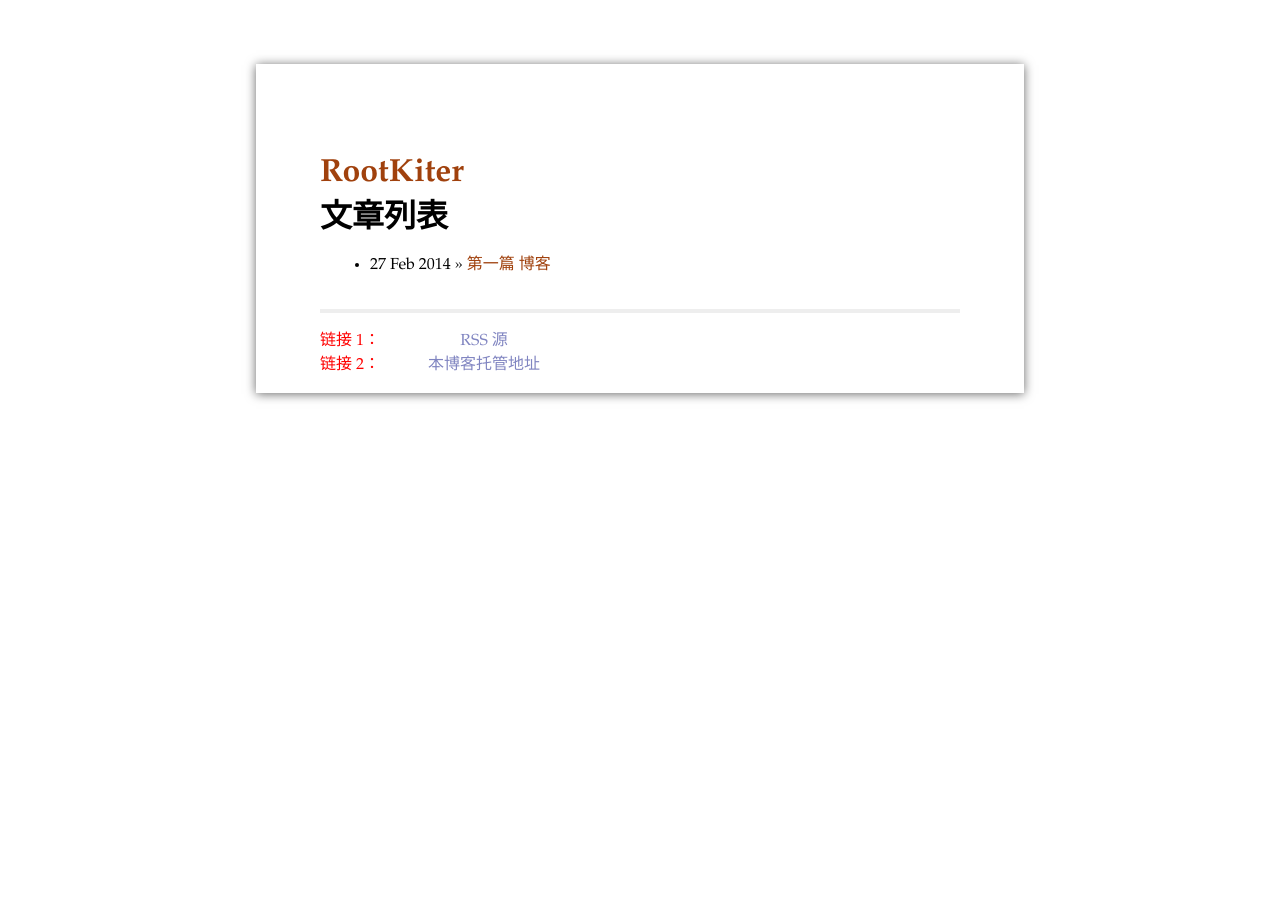
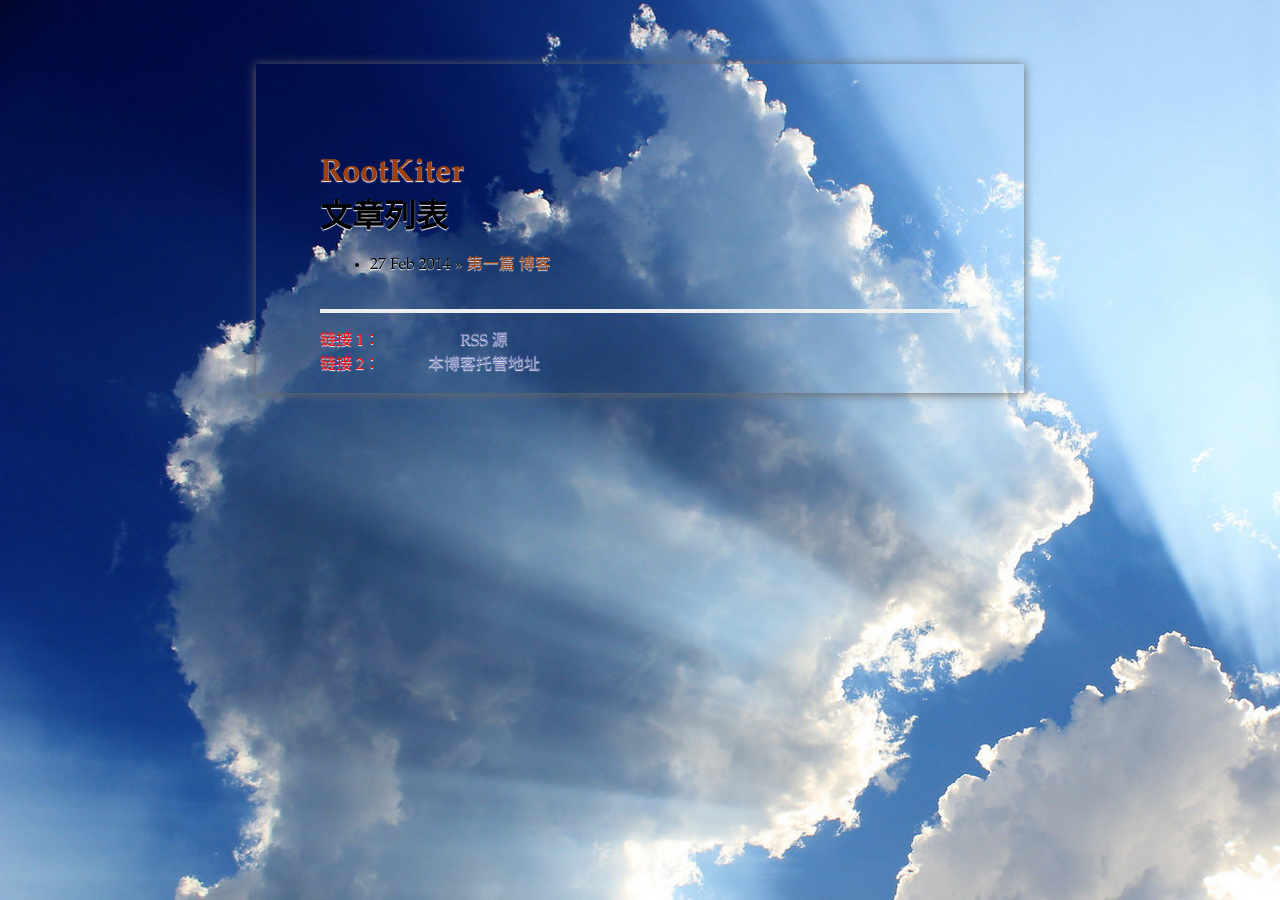
Before and after one commit to rootkiter/rootkiter.github.io, a Jekyll site: the page built from index.html, in a window 1280 px wide. Built offline with Jekyll 4.4.1, drawn with Linux system fonts in a browser that asks for light colours; Markdown is read by kramdown in place of the engine named in the settings.

Commit message:
set background page

```diff
--- a/css/main.css
+++ b/css/main.css
@@ -4,7 +4,7 @@ body {
     font-size: 16px;
     margin: 5% 20% 5% 20%;
     padding: 6% 5% 0% 5%;
-    /*background:transparent url(../images/body_bg.png) repeat fixed;*/
+    background:transparent url("http://rootkiter.github.io/image/background.jpg") repeat fixed;
     -webkit-box-shadow: 0 1px 10px #A8B1B9;
     -moz-box-shadow: 0 1px 10px #A8B1B9;
     box-shadow: 0 1px 10px #696969;
```
Also changed, not shown: image/background.jpg (added).
